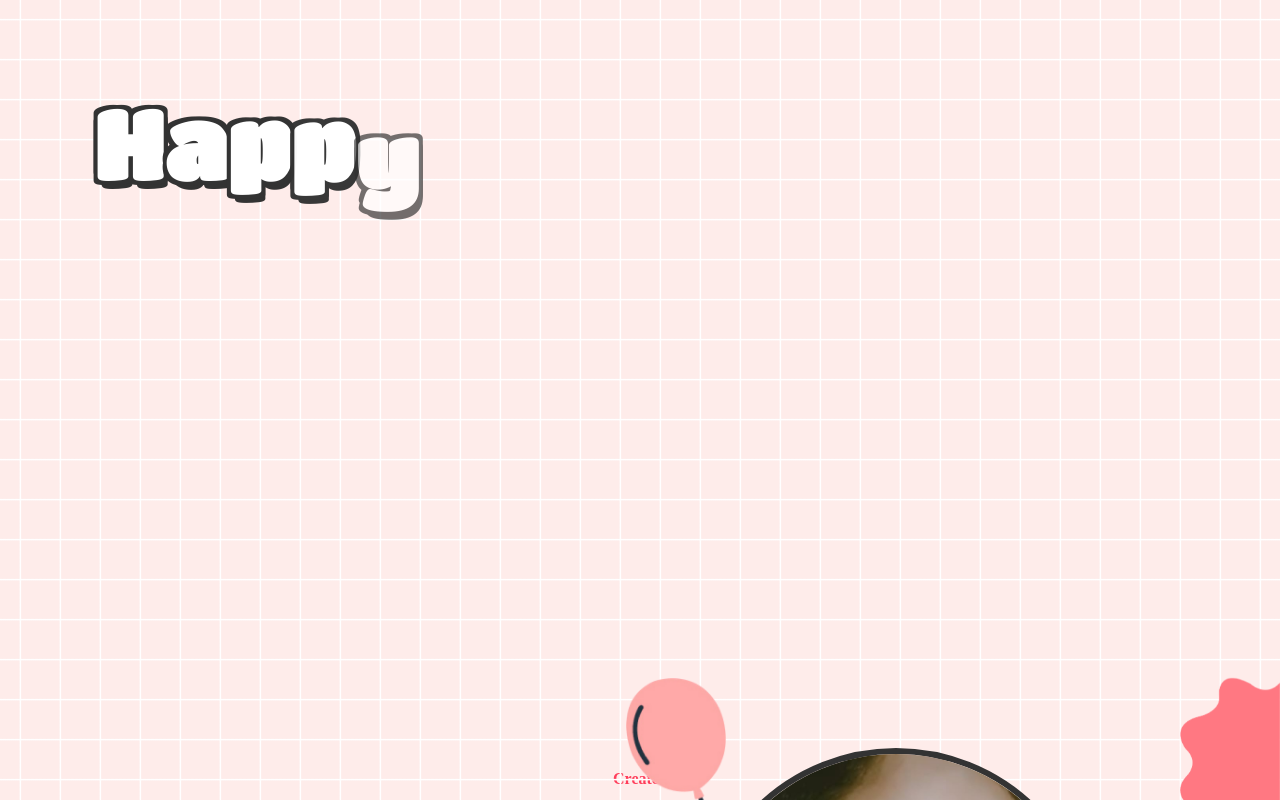
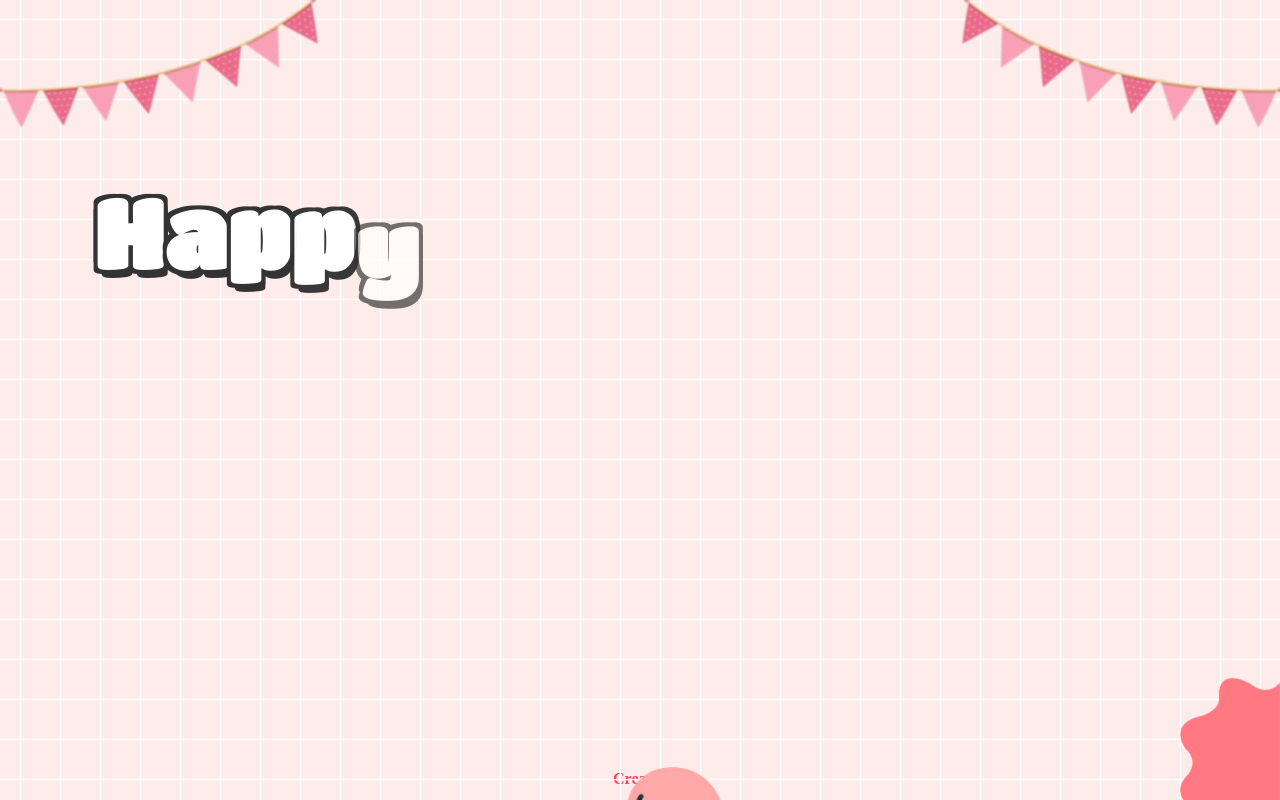
Before and after one commit to WAHIDTASEEN/DEMO, a plain HTML site: page index.html in a window 1280 px wide. Drawn offline with nearby package versions, Linux system fonts and the light colour scheme; files whose address does not match are found by name; a web font is replaced by a local one.

Commit message:
Update index.html

```diff
--- a/index.html
+++ b/index.html
@@ -13,8 +13,8 @@
 <body>
     <div id="wrapper">
         <div class="flag__birthday">
-            <img src="./images/1.png" alt="" width="350" class="flag__left">
-            <img src="./images/1.png" alt="" width="350" class="flag__right">
+            <img src="./image/1.png" alt="" width="350" class="flag__left">
+            <img src="./image/1.png" alt="" width="350" class="flag__right">
         </div>
         <div class="content">
             <div class="left">
```
